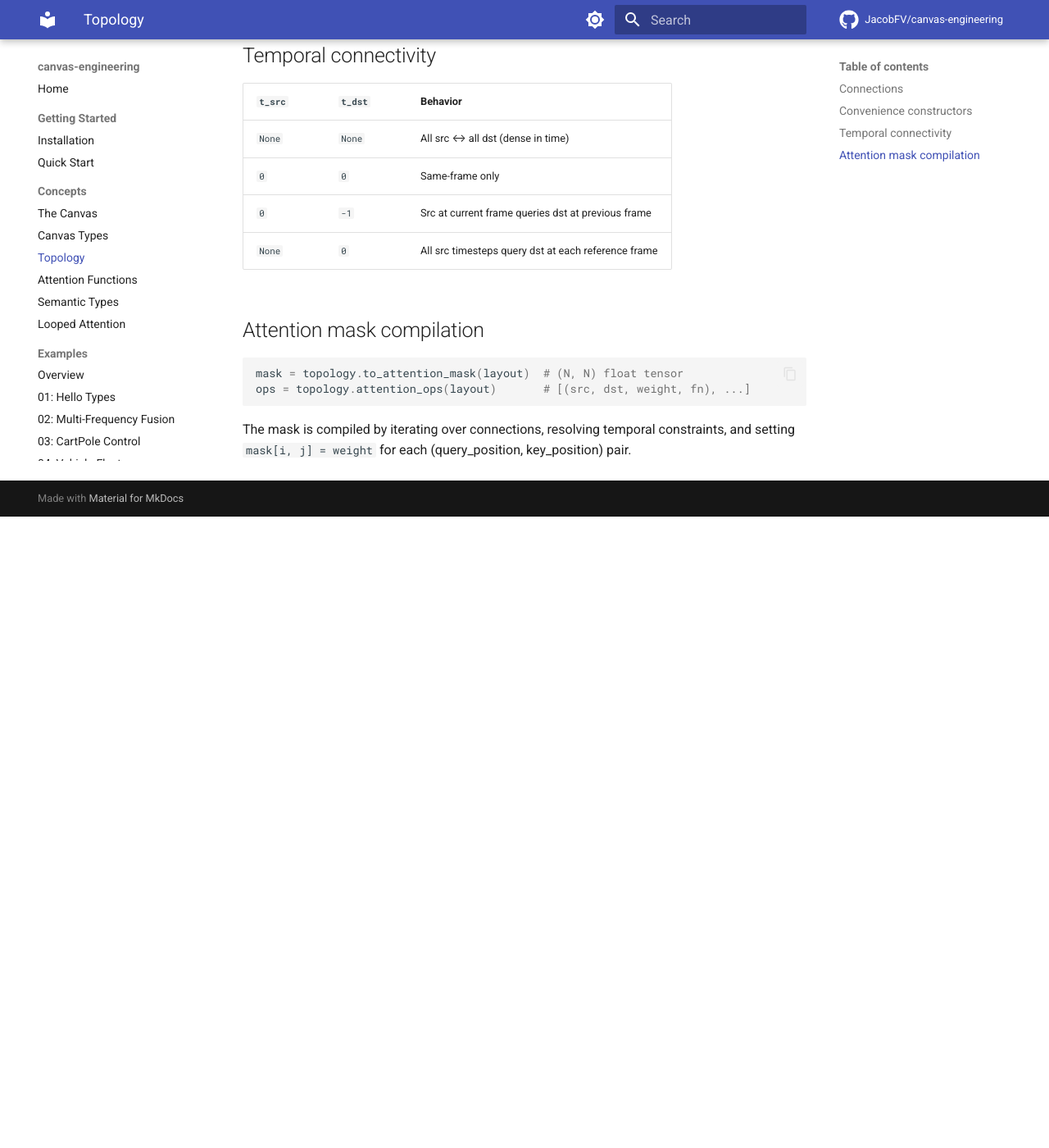
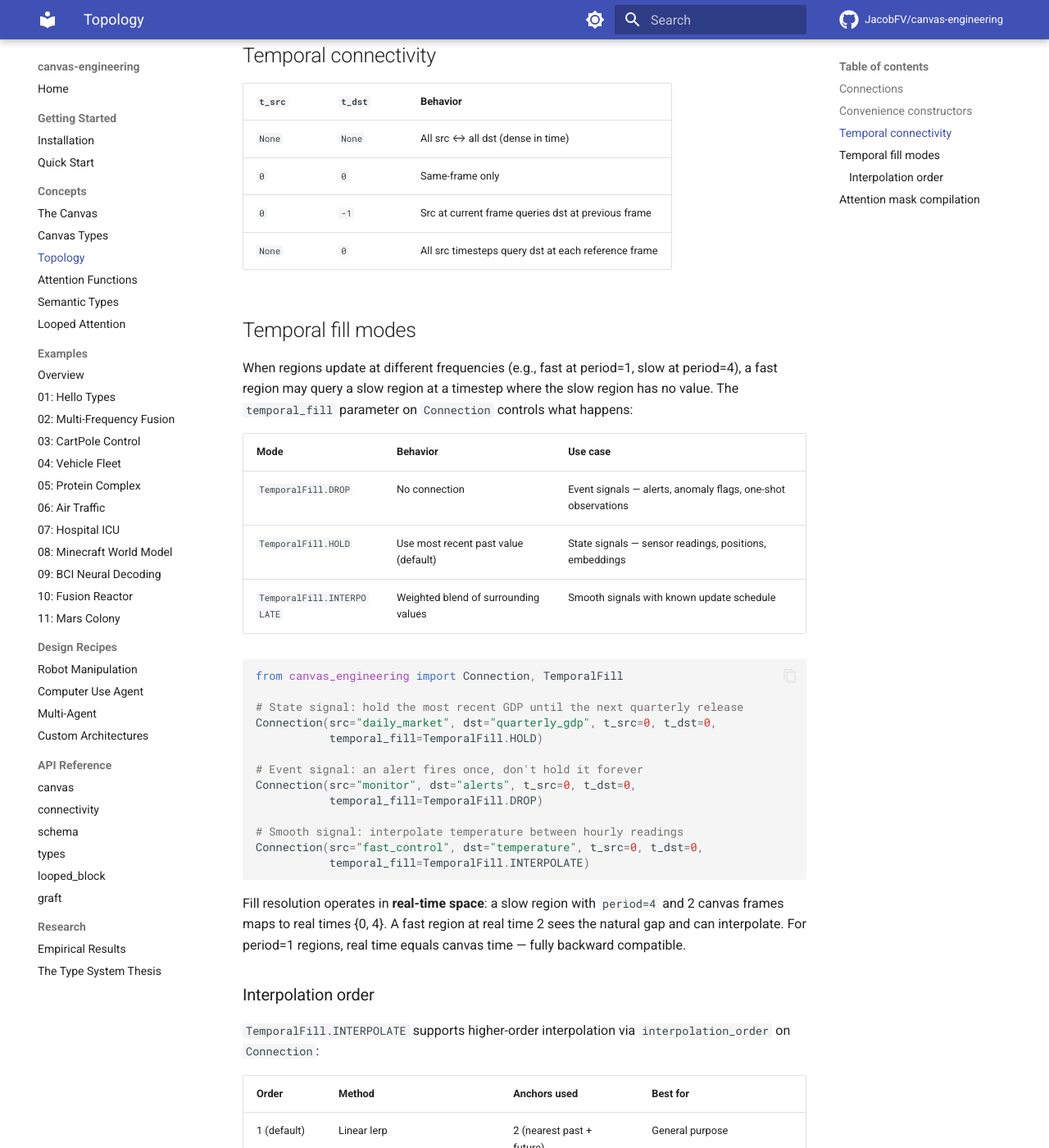
Before and after one commit to JacobFV/canvas-engineering, an MkDocs documentation site: the page built from docs/concepts/topology.md, in a window 1280 px wide and 1400 px high, scrolled down 873 px. Shown: the whole window at 82% size. Built offline with MkDocs 1.6.1 and Material for MkDocs 9.7.7, drawn with Linux system fonts in a browser that asks for light colours; comment, search, counter and statistics services are not loaded; before the commit the page ends 1503 px from its top, so only the background shows below that; some of the changed text lies outside the part shown.

Commit message:
Update docs for temporal fill modes, PeriodEmbedding, CogVideoX, Mamba readout
README:
- Add temporal fill modes section (DROP/HOLD/INTERPOLATE with examples)
- Add CogVideoX to attention type lineup table
- Update Mamba description (query-based readout)
- Add TemporalFill, PeriodEmbedding to API reference table
- Update attention type count to 18, test count to 239

docs/concepts/topology.md:
- Add full temporal fill modes section with usage table and code examples
- Document interpolation_order (order 1-3, IDW weights)
- Explain real-time space resolution for period-mismatched regions

docs/concepts/canvas.md:
- Add temporal frequency and fill modes cross-reference
- Document PeriodEmbedding (log-bucketed learned embedding)
- Update SpatiotemporalCanvas description to include period embeddings

docs/concepts/attention-functions.md:
- Add CogVideoX backbone-native attention type section
- Update Mamba description for query-based readout
- Update type count to 18

docs/api/connectivity.md:
- Add TemporalFill to autogenerated API docs

docs/index.md:
- Update feature list: 18 attention types, temporal fill modes

Co-Authored-By: Claude Opus 4.6 (1M context) <noreply@anthropic.com>

````diff
--- a/docs/api/connectivity.md
+++ b/docs/api/connectivity.md
@@ -1,6 +1,8 @@
 # canvas_engineering.connectivity
 
-Declarative attention topology.
+Declarative attention topology with temporal fill modes.
+
+::: canvas_engineering.connectivity.TemporalFill
 
 ::: canvas_engineering.connectivity.Connection
 
--- a/docs/concepts/topology.md
+++ b/docs/concepts/topology.md
@@ -36,6 +36,52 @@ CanvasTopology.causal_temporal(["obs", "act"]) # same-frame self + prev-frame cr
 | `0` | `-1` | Src at current frame queries dst at previous frame |
 | `None` | `0` | All src timesteps query dst at each reference frame |
 
+## Temporal fill modes
+
+When regions update at different frequencies (e.g., fast at period=1, slow at period=4), a fast region may query a slow region at a timestep where the slow region has no value. The `temporal_fill` parameter on `Connection` controls what happens:
+
+| Mode | Behavior | Use case |
+|------|----------|----------|
+| `TemporalFill.DROP` | No connection | Event signals — alerts, anomaly flags, one-shot observations |
+| `TemporalFill.HOLD` | Use most recent past value (default) | State signals — sensor readings, positions, embeddings |
+| `TemporalFill.INTERPOLATE` | Weighted blend of surrounding values | Smooth signals with known update schedule |
+
+```python
+from canvas_engineering import Connection, TemporalFill
+
+# State signal: hold the most recent GDP until the next quarterly release
+Connection(src="daily_market", dst="quarterly_gdp", t_src=0, t_dst=0,
+           temporal_fill=TemporalFill.HOLD)
+
+# Event signal: an alert fires once, don't hold it forever
+Connection(src="monitor", dst="alerts", t_src=0, t_dst=0,
+           temporal_fill=TemporalFill.DROP)
+
+# Smooth signal: interpolate temperature between hourly readings
+Connection(src="fast_control", dst="temperature", t_src=0, t_dst=0,
+           temporal_fill=TemporalFill.INTERPOLATE)
+```
+
+Fill resolution operates in **real-time space**: a slow region with `period=4` and 2 canvas frames maps to real times {0, 4}. A fast region at real time 2 sees the natural gap and can interpolate. For period=1 regions, real time equals canvas time — fully backward compatible.
+
+### Interpolation order
+
+`TemporalFill.INTERPOLATE` supports higher-order interpolation via `interpolation_order` on `Connection`:
+
+| Order | Method | Anchors used | Best for |
+|-------|--------|-------------|----------|
+| 1 (default) | Linear lerp | 2 (nearest past + future) | General purpose |
+| 2 | Inverse-distance weighting, 1/d² | 3 nearest | Smooth signals with curvature |
+| 3 | IDW, 1/d³ | 4 nearest | Very smooth signals |
+
+Weights are always non-negative and normalized. No learned parameters.
+
+```python
+Connection(src="fast", dst="slow", t_src=0, t_dst=0,
+           temporal_fill=TemporalFill.INTERPOLATE,
+           interpolation_order=2)  # quadratic IDW
+```
+
 ## Attention mask compilation
 
 ```python
@@ -43,4 +89,4 @@ mask = topology.to_attention_mask(layout)  # (N, N) float tensor
 ops = topology.attention_ops(layout)       # [(src, dst, weight, fn), ...]
 ```
 
-The mask is compiled by iterating over connections, resolving temporal constraints, and setting `mask[i, j] = weight` for each (query_position, key_position) pair.
+The mask is compiled by iterating over connections, resolving temporal constraints and fill modes in real-time space, and setting `mask[i, j] = weight` for each (query_position, key_position) pair. Fill weights may be fractional for INTERPOLATE connections.
````
Also changed, not shown: README.md (+37 -4 lines), docs/concepts/attention-functions.md (+9 -3 lines), docs/concepts/canvas.md (+21 -1 lines), docs/index.md (+3 -2 lines).
